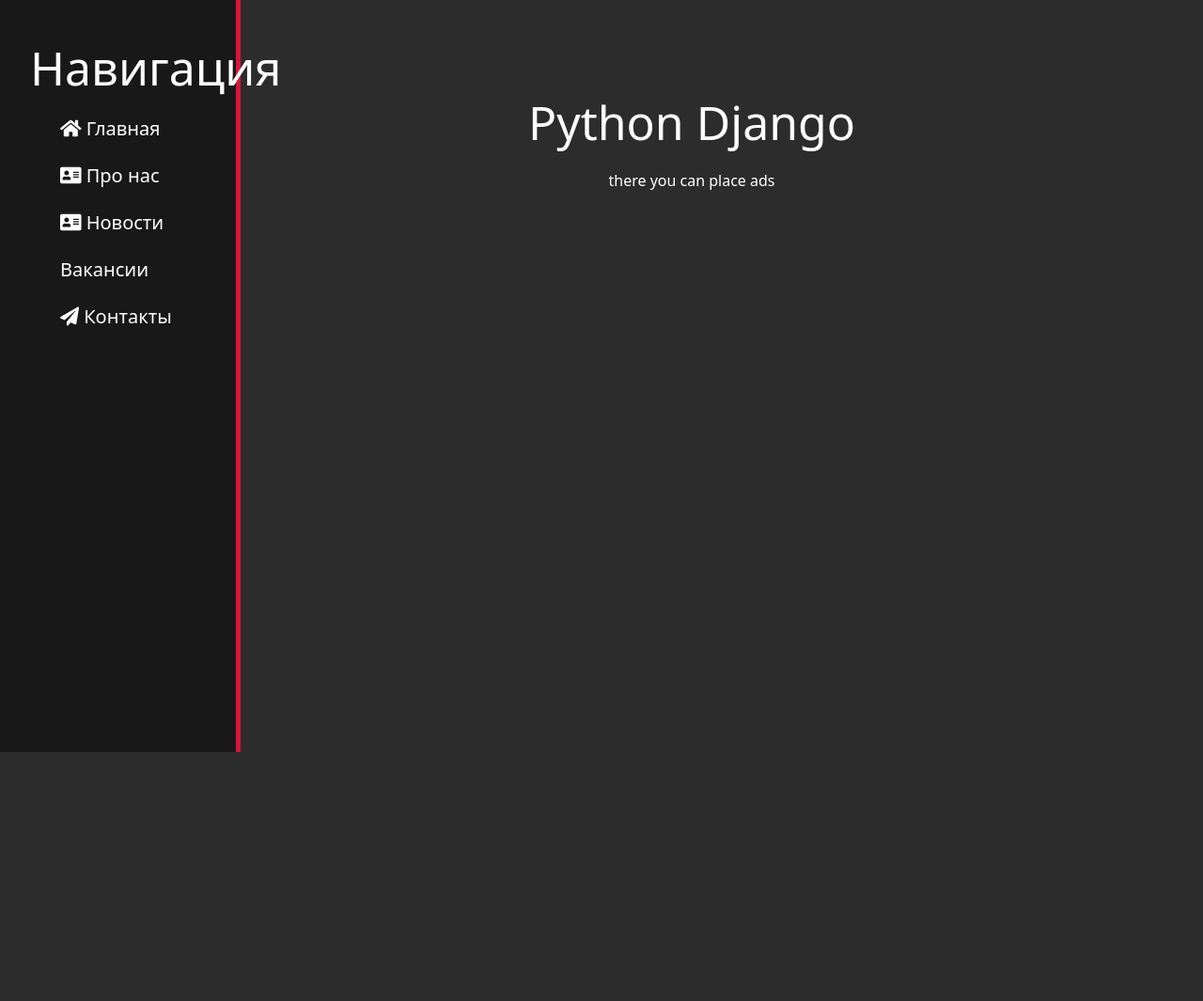
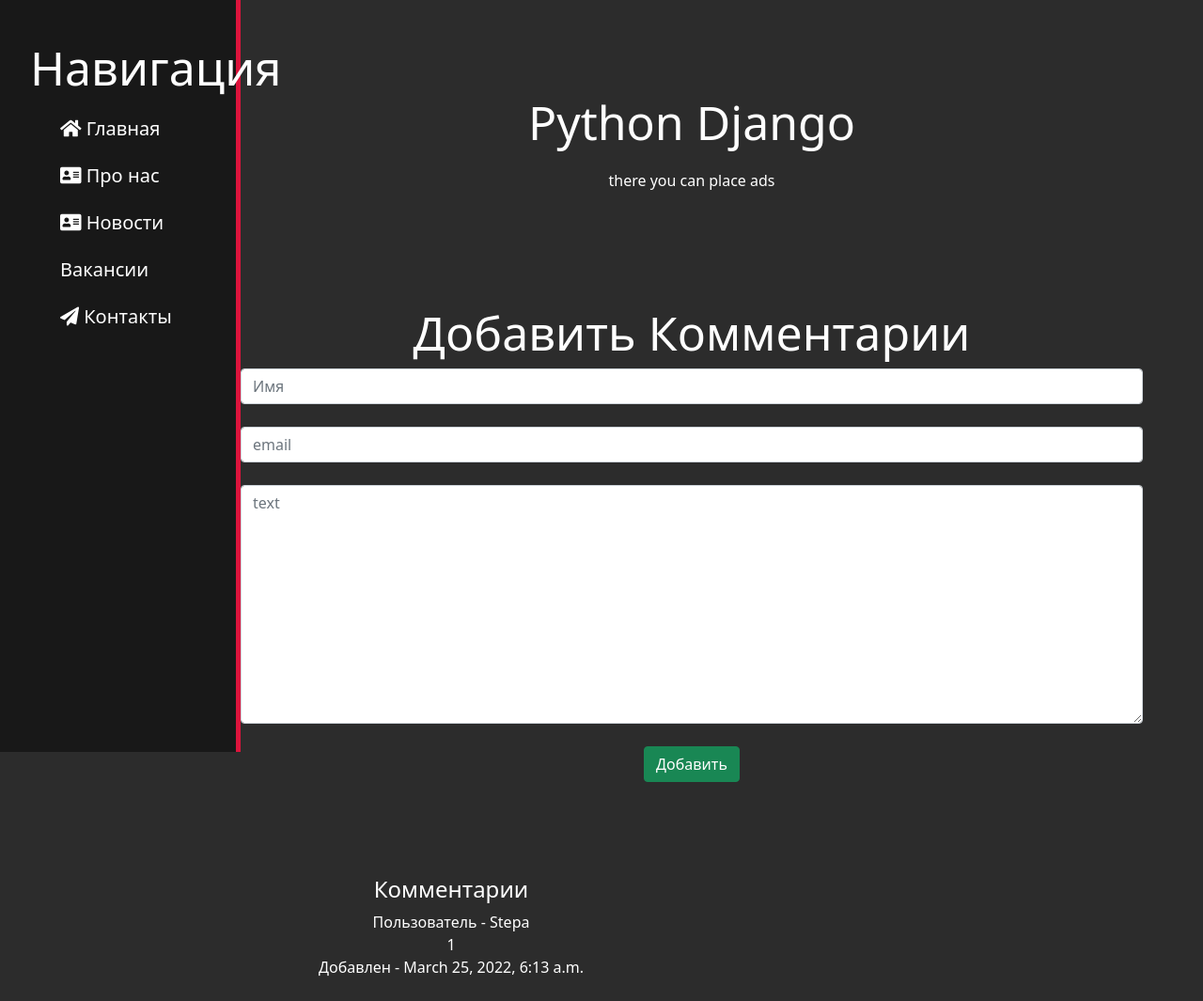
Before and after one commit to beGG1/web_django, a Django app: page /job/2 in a window 1280 px wide. Shown: the whole page at 94% size. Before the commit the page ends 800 px from the top, so only its background shows below. Run offline with Django 4.2, Linux system fonts and the light colour scheme; data comes from the database, SQL or seed files in the repository; both versions use the stored data as it was after the commit; some libraries are stand-ins or nearby versions.

Commit message:
+ comments to job, anouther db to job

```diff
--- /dev/null
+++ b/djangoStart/job/forms.py
@@ -0,0 +1,25 @@
+from .models import Comment_job
+from django.forms import ModelForm, Textarea, TextInput
+
+
+class CommentForm(ModelForm):
+    class Meta:
+        model = Comment_job
+        fields = ('name', 'email', 'body')
+
+        widgets = {
+
+            "name": TextInput(attrs={
+                'class': 'form-control',
+                'placeholder': 'Имя'
+        }),
+
+            "email": TextInput(attrs={
+                'class': 'form-control',
+                'placeholder': 'email'
+            }),
+            "body": Textarea(attrs={
+                'class': 'form-control',
+                'placeholder': 'text'
+            })
+        }
--- a/djangoStart/job/models.py
+++ b/djangoStart/job/models.py
@@ -1,10 +1,34 @@
 from django.db import models
+from django.utils.timezone import now
 
 # Create your models here.
 class Job(models.Model):
     title = models.CharField('Название', max_length=50, default='')
+    specialty = models.CharField('Специализация', max_length=50, default='')
+    salary = models.IntegerField('Зарплата', default=0)
+    full_part_time = models.BooleanField('Занятость', default=False)
+    work_graph = models.CharField('График работы', max_length=20, default='')
+    company = models.CharField('Название компании', max_length=50, default='')
+    post_date = models.DateTimeField(default=now)
+    score = models.BigIntegerField(default=0)
+    number_of_ratings = models.BigIntegerField(default=0)
     anons = models.CharField('Анонс', max_length=250)
     full_text = models.TextField('Статья')
 
     def __str__(self):
         return self.title
+
+class Comment_job(models.Model):
+    post = models.ForeignKey(Job, related_name='comments', on_delete=models.CASCADE)
+    name = models.CharField(max_length=80)
+    email = models.EmailField()
+    body = models.TextField()
+    created = models.DateTimeField(auto_now_add=True)
+    updated = models.DateTimeField(auto_now=True)
+    active = models.BooleanField(default=True)
+
+    class Meta:
+        ordering = ('created',)
+
+    def __str__(self):
+        return 'Comment by {} on {}'.format(self.name, self.post)
--- a/djangoStart/job/templates/job/detail_view.html
+++ b/djangoStart/job/templates/job/detail_view.html
@@ -7,6 +7,25 @@
         <p>{{ job.full_text }}</p>
 
     </div>
+    <div class='features'>
+        <h1>Добавить Комментарии</h1>
+        <form method="post">
+            {% csrf_token %}
+            {{ form.name }}<br>
+            {{ form.email }}<br>
+            {{ form.body }}<br>
+
+            <button class="btn btn-success" type="submit">Добавить</button>
+        </form>
+    </div>
+    <div class="features">
+        <h4>Комментарии</h4>
+        {% for comment in comments %}
+        Пользователь - {{ comment.name }}<br>
+        {{ comment.body }} <br>
+        Добавлен - {{ comment.created }}<br><br>
+        {% endfor %}
+    </div>
 
 
 {% endblock %}
--- a/djangoStart/job/urls.py
+++ b/djangoStart/job/urls.py
@@ -4,5 +4,6 @@
 
 urlpatterns = [
     path('', views.job_home, name='job_home'),
-    path('<int:pk>', views.NewsDetailView.as_view(), name='job_detail')
+    #path('<int:pk>', views.NewsDetailView.as_view(), name='job_detail')
+    path('<int:pk>', views.job_detail, name="job_detail")
 ]
--- a/djangoStart/job/views.py
+++ b/djangoStart/job/views.py
@@ -1,6 +1,7 @@
-from django.shortcuts import render
+from django.shortcuts import render, get_object_or_404
 from django.views.generic import DeleteView
-from .models import Job
+from .models import Job, Comment_job
+from .forms import CommentForm
 
 # Create your views here.
 def job_home(request):
@@ -12,3 +13,17 @@
     model = Job
     template_name = 'job/detail_view.html'
     context_object_name = 'job'
+
+
+def job_detail(request, pk):
+    form = CommentForm()
+    job = get_object_or_404(Job, id=pk)
+    comments = Comment_job.objects.filter(post=pk)
+
+    if request.method == 'POST':
+        f = CommentForm(request.POST)
+        if f.is_valid():
+            comm = f.save(commit=False)
+            comm.post = job
+            comm.save()
+    return render(request, 'job/detail_view.html', {'job': job, 'comments': comments, 'form': form})
```
Also changed, not shown: djangoStart/db.sqlite3, djangoStart/job/migrations/0002_job_company_job_full_part_time_job_number_of_ratings_and_more.py (added), djangoStart/job/migrations/0003_comment_job.py (added).
